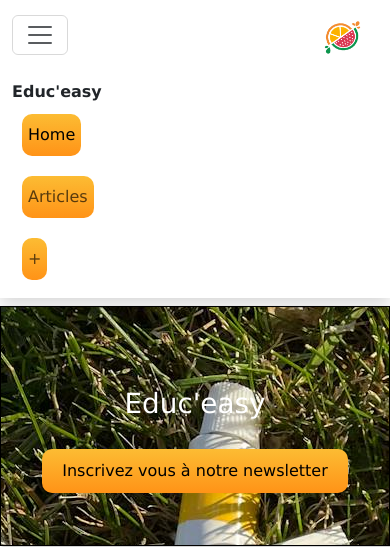
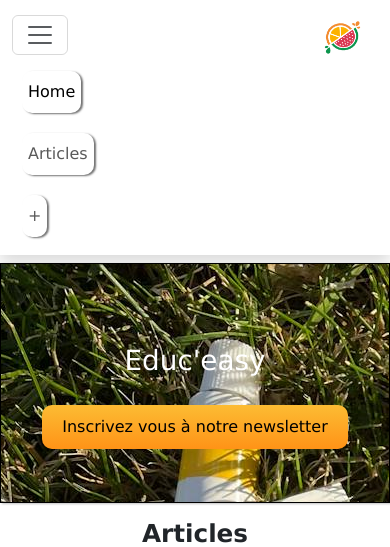
Before and after one commit to B-Ethan07/Educ-easy, a PHP site: page / in a window 390 px wide, after a click that opens the changed part. Shown: the top 547 px of the page. Run offline with PHP 8.4, Linux system fonts and the light colour scheme.

Commit message:
first page

```diff
--- a/assets/style.css
+++ b/assets/style.css
@@ -34,15 +34,20 @@ header > section {
     text-align: center;
     justify-content: center;
 }
- .cta {
+.cta {
   display: inline-block;
   background: linear-gradient( #fcbc33, #ff9317);
   border-radius: 10px;
   border: 0;
  }
-button > .cta {
-    margin: 1rem, 0 ;
-}
+.ctaNav {
+  display: inline-block;
+  background: linear-gradient( #fcbc33, #ff9317);
+  border-radius: 10px;
+  border: 0;
+  margin: 1rem, 0 ;
+  box-shadow: 2px 1px 2px rgb(114, 114, 114);
+ }
 header > section > .cta {
     margin-top: 20px;
     padding: 10px 20px;
@@ -76,3 +81,16 @@ footer > ul > li {
     display: flex;
     margin: 0 0.5rem;
 }
+
+@media screen and (max-width: 575px) {
+    .ctaNav  {
+    padding: 0 auto;
+    background: none;
+    margin: 0 auto;
+
+}
+.titre {
+    display: none;
+      border: 5px solid rgb(87, 87, 87);
+}
+}
--- a/index.html
+++ b/index.html
@@ -19,13 +19,13 @@
             <ul class="navbar-nav me-auto sm-2 mb-lg-0">
               <li class="titre"><strong>Educ'easy</strong></li>
               <li class="nav-item">
-                <button type="button" class="cta"><a class="nav-link active" aria-current="page" href="#">Home</a></button>
+                <button type="button" class="ctaNav"><a class="nav-link active" aria-current="page" href="#">Home</a></button>
               </li>
               <li class="nav-item">
-                <button type="button" class="cta"><a class="nav-link" href="#">Articles</a></button>
+                <button type="button" class="ctaNav"><a class="nav-link" href="#">Articles</a></button>
               </li>
               <li class="nav-item" id="addarticle">
-                <button type="button" class="cta"><a class="nav-link" href="#"> + </a></button>
+                <button type="button" class="ctaNav"><a class="nav-link" href="#"> + </a></button>
               </li>
             </ul>
           </div>
```
